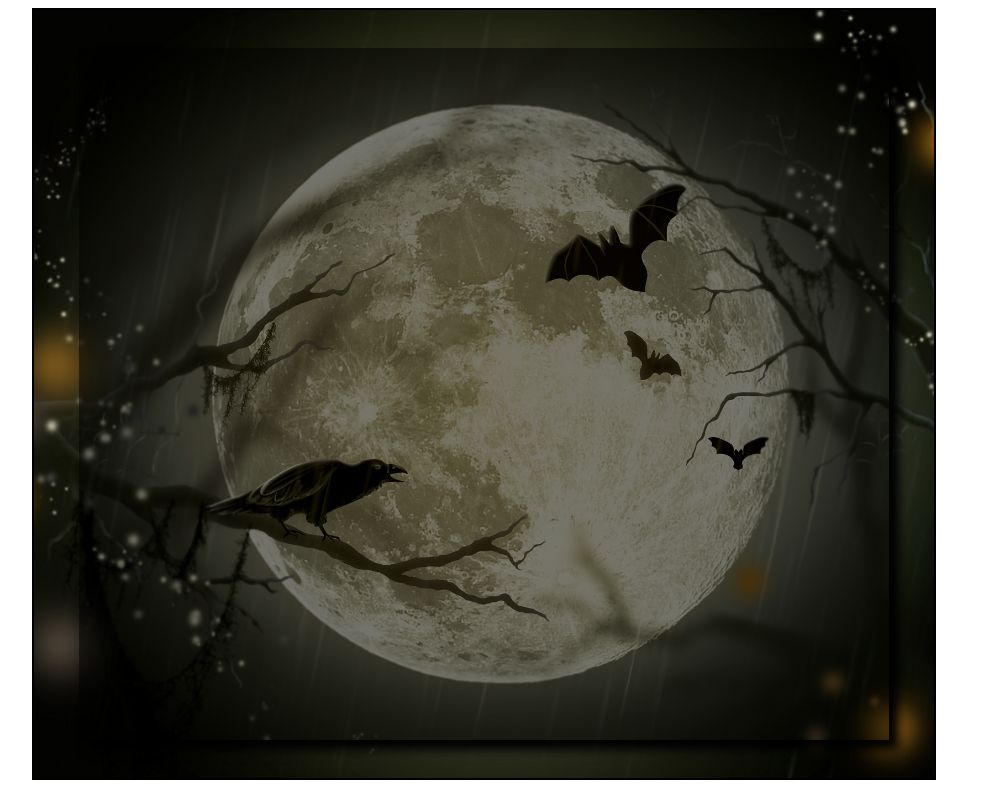
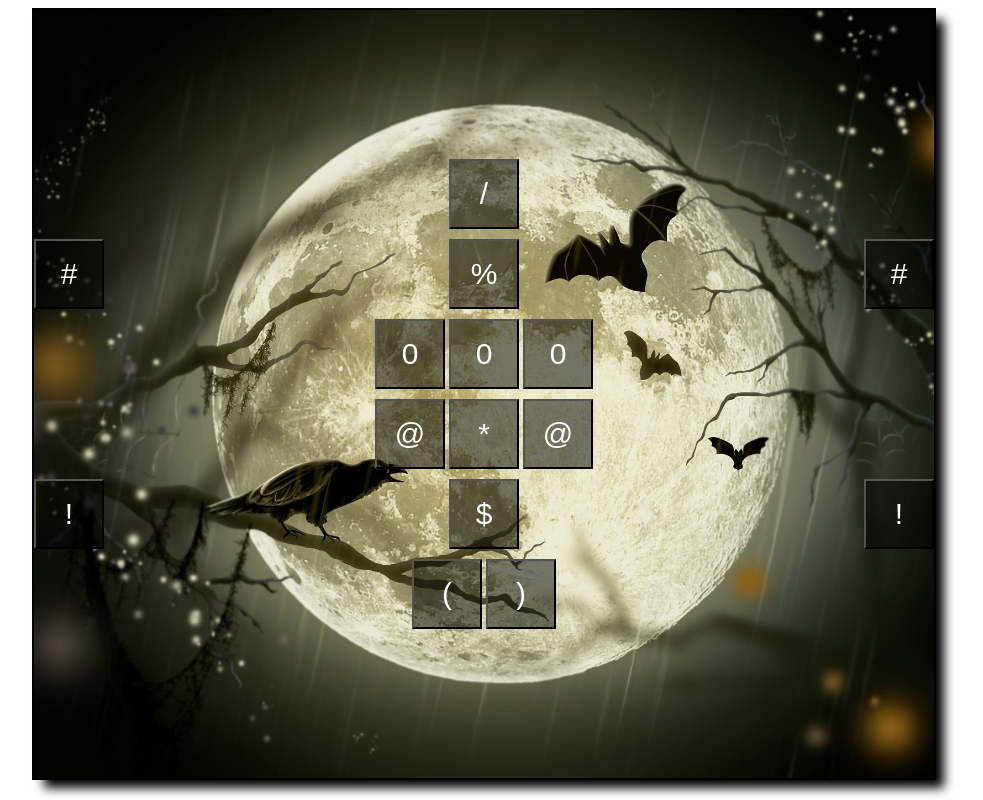
Before and after one commit to Dhrubo111/night-music, a plain HTML site: page index.html in a window 1280 px wide. Shown: the whole page, without its empty margins (156-1139 px from the left). Drawn offline with Linux system fonts and the light colour scheme.

Commit message:
added all the buttons

```diff
--- a/index.html
+++ b/index.html
@@ -9,8 +9,36 @@
 <body>
     <div class="container">
 
+
         <div class="tool-holder">
+            <div class="rimshot-holder">
+                <button class="rimshot btn">/</button>
+            </div>
+            <div class="crash-holder">
+                <button class="crash btn">#</button>
+                <button class="floor btn">%</button>
+                <button class="crash btn">#</button>
+            </div>
+            <div class="tom-holder">
+            <button class="hightom btn">0</button>
+            <button class="midtom btn" >0</button>
+            <button class="lowtom btn">0</button>
+        </div>
+        <div class="snare-holder">
+            <button class="kick btn">@</button>
+            <button class="snare btn">*</button>
+            <button class="kick btn">@</button>
+        </div>
+        <div class="ride-holder">
+            <button class="ride btn">!</button>
+            <button class="splash btn">$</button>
+            <button class="ride btn">!</button>
+        </div>
+        <div class="high-hat-holder">
+            <button class="high-hat-open btn">(</button>
 
+            <button class="high-hat-close btn">)</button>
+        </div>
         </div>
     </div>
     <script src="./app.js"></script>
--- a/styles.css
+++ b/styles.css
@@ -1,5 +1,6 @@
 .container{
     max-width: 900px;
+    width: 90%;
     height: 96vh;
     border: solid 2px;
     margin: 0 auto;
@@ -8,20 +9,48 @@
     background-position: center;
     background-repeat: no-repeat;
     position: relative;
-    display: flex;
-    align-items: center;
-    justify-content: center;
+
 
 
 }
 
 .tool-holder{
 
-    width: 90%;
-    height: 90%;
-    background-color: rgba(0, 0, 0, 0.5);
+    width: 100%;
+    height: 100%;
     box-shadow: 10px 10px 10px;
+    display: flex;
+    flex-direction: column;
+    justify-content: center;
+    align-items: center;
+
+    gap:10px;
 
 
 
 }
+
+
+.btn{
+
+    width: 70px;
+
+    height: 70px;
+
+    background-color: rgba(0% , 0% , 0% , 0.5);
+
+    color: white;
+
+    font-size: 30px;
+
+    text-align: center;
+
+
+}
+
+
+.crash-holder,.ride-holder{
+    width: 100%;
+    display: flex;
+    justify-content: space-between;
+}
```
Also changed, not shown: 2 other files.
